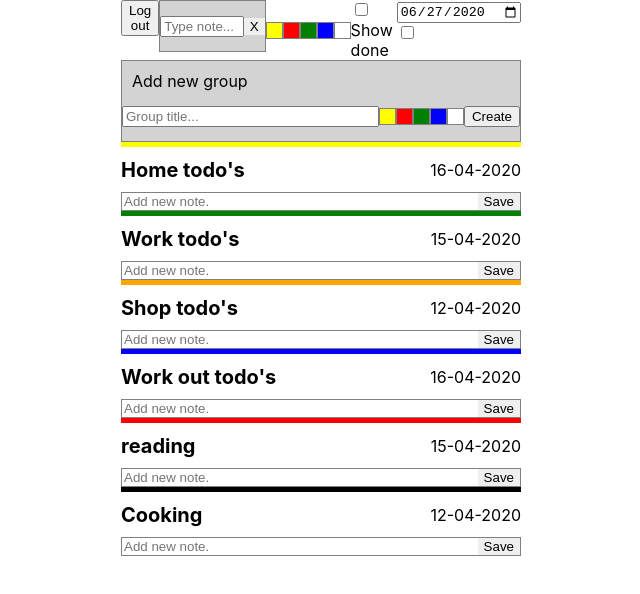
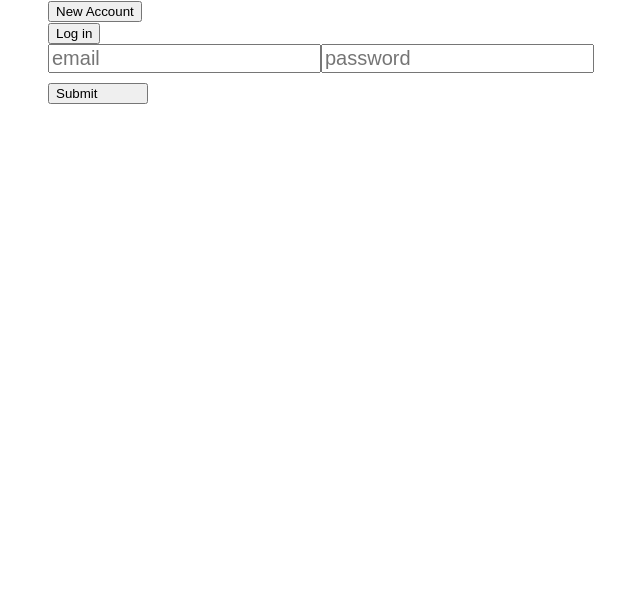
Before and after one commit to KostyrkoNazar/didwilldo, a React (Create React App) app: page / in a window 1280 px wide. Shown: the top 594 px of the page, without its empty margins (319-959 px from the left). Built offline with nearby package versions, Linux system fonts and the light colour scheme.

Commit message:
Login, logout, register. Redux fixed

```diff
--- a/src/App.js
+++ b/src/App.js
@@ -1,33 +1,16 @@
-import React /*, { useState }*/ from "react";
+import React from "react";
 import Dashboard from "./Dashboard/Dashboard";
-//import { DEFAULT_DATA } from "./appConfig";
 import "./App.css";
 import LoginPage from "./Views/LoginPage/LoginPage/LoginPage";
 import PropTypes from "prop-types";
 import { connect } from "react-redux";
 
-//import { store } from "./store/store";
-//import { Provider } from "react-redux";
-
 function App({ appState }) {
-   /*const [isLoggedIn, setIsLoggedIn] = useState(false);
-
-   const loginUser = (email, password) => {
-      const loginState = login(email, password);
-      setIsLoggedIn(loginState);
-   };
-
-   const logoutUser = () => {
-      const logoutState = logout("");
-      setIsLoggedIn(logoutState);
-   };*/
-
-   console.log(appState);
-   return <div className="App">{appState ? <Dashboard /> : <LoginPage />}</div>;
+   return <div className="App">{appState.isLoggedIn ? <Dashboard /> : <LoginPage />}</div>;
 }
 
-const mapStateToProps = (state) => {
-   return state;
+const mapStateToProps = (appState) => {
+   return appState;
 };
 
 App.propTypes = {
--- a/src/Views/LoginPage/LoginPage/LoginPage.js
+++ b/src/Views/LoginPage/LoginPage/LoginPage.js
@@ -7,28 +7,26 @@ import { login, register } from "../../../actions";
 import { connect } from "react-redux";
 
 function LoginPage({ login, register }) {
-   // const [login, setLogin] = useState({ email: "", password: "" });
-   //const [signUp, setSingUp] = useState({ email: "", password: "" });
+   const [loginValues, setLoginValues] = useState({ email: "", password: "" });
+   const [signUpValues, setSingUpValues] = useState({ email: "", password: "" });
    const [tabBarButtonId, setTabBarButtonId] = useState("login");
 
    const handleLogin = (email, password) => {
-      //setLogin({ email, password });
+      setLoginValues({ email, password });
       login(email, password);
    };
 
    const handleSignUp = (email, password) => {
-      //setSingUp({ email, password });
+      setSingUpValues({ email, password });
       register({ email, password });
    };
 
    const handleChanges = (inputData, name) => {
       if (tabBarButtonId === "login") {
-         //setLogin({ ...login, [name]: inputData });
-         login({ ...login, [name]: inputData });
+         setLoginValues({ ...loginValues, [name]: inputData });
       }
       if (tabBarButtonId === "register") {
-         //setSingUp({ ...signUp, [name]: inputData });
-         register({ ...register, [name]: inputData });
+         setSingUpValues({ ...signUpValues, [name]: inputData });
       }
    };
 
@@ -38,13 +36,19 @@ function LoginPage({ login, register }) {
       <div className="loginPage">
          <TabBar tabBarButtonId={tabBarButtonId} setTabBarButtonId={setTabBarButtonId} />
          {tabBarButtonId === "login" ? (
-            <Form key="login" handleChanges={handleChanges} onSubmit={handleLogin} initValues={login} name="Logged" />
+            <Form
+               key="login"
+               handleChanges={handleChanges}
+               onSubmit={handleLogin}
+               initValues={loginValues}
+               name="Logged"
+            />
          ) : (
             <Form
                key="register"
                handleChanges={handleChanges}
                onSubmit={handleSignUp}
-               initValues={register}
+               initValues={signUpValues}
                name="new"
             />
          )}
--- a/src/actions/index.js
+++ b/src/actions/index.js
@@ -5,8 +5,8 @@ export const CHECK_TODO = "CHECK_TODO";
 export const FILTER_TODO_BY_DONE = "FILTER_TODO_BY_DONE";
 export const SEARCH_TODO_BY_TITLE = "SEARCH_TODO_BY_TITLE";
 export const FILTER_BY_DATE = "FILTER_BY_DATE";
-export const LOG_IN = "LOG_IN";
-export const LOG_OUT = "LOG_OUT";
+export const LOGIN = "LOGIN";
+export const LOGOUT = "LOGOUT";
 export const REGISTER = "REGISTER";
 
 export const register = (email, password) => {
@@ -18,14 +18,14 @@ export const register = (email, password) => {
 
 export const login = (email, password) => {
    return {
-      type: LOG_IN,
+      type: LOGIN,
       payLoad: { email, password },
    };
 };
 
 export const logout = () => {
    return {
-      type: LOG_OUT,
+      type: LOGOUT,
    };
 };
 
--- a/src/reducers/appStateReducer.js
+++ b/src/reducers/appStateReducer.js
@@ -5,14 +5,14 @@ const appStateReducer = (state = { isLoggedIn: false }, action) => {
    const { type, payLoad } = action;
 
    switch (type) {
-      case actions.LOG_IN: {
+      case actions.LOGIN: {
          login(payLoad.email, payLoad.password);
-         return { ...state, isLoggedIn: false };
+         return { ...state, isLoggedIn: true };
       }
 
-      case actions.LOG_OUT: {
+      case actions.LOGOUT: {
          logout();
-         return { ...state, isLoggedIn: true };
+         return { ...state, isLoggedIn: false };
       }
 
       case actions.REGISTER: {
```
